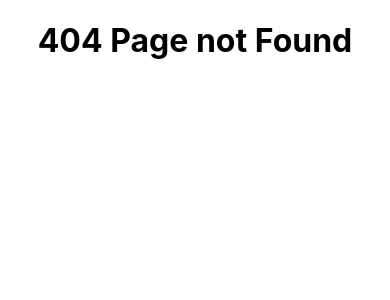
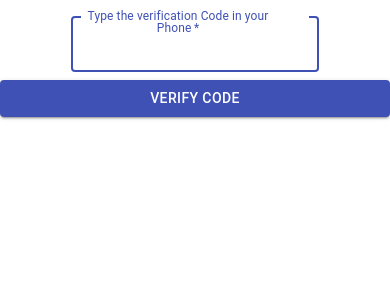
Before and after one commit to Smriti7111/AgroFund-Frontend, a React (Create React App) app in the folder client/: page /verificationForm in a window 390 px wide. Before the commit this address had no page. Shown: the top 300 px of the page. Built offline with nearby package versions, Linux system fonts and the light colour scheme.

Commit message:
Verify phone number

```diff
--- a/client/src/App.js
+++ b/client/src/App.js
@@ -18,6 +18,7 @@ import SignUpInvestor from "./pages/signup/investor";
 import CreateProject from "./components/CreateProject";
 import { useCookies } from "react-cookie";
 import My404Component from "./components/My404Component";
+import VerificationForm from "./components/VerificationForm";
 const axios = require("axios");
 
 const App = () => {
@@ -136,6 +137,11 @@ const App = () => {
             <Route exact path="/signup-farmer" component={SignUpFarmer}></Route>
             <Route
               exact
+              path="/verificationForm"
+              component={VerificationForm}
+            ></Route>
+            <Route
+              exact
               path="/signup-investor"
               component={SignUpInvestor}
             ></Route>
--- a/client/src/components/Navbar.js
+++ b/client/src/components/Navbar.js
@@ -1,4 +1,4 @@
-import React from "react";
+import React, { useState } from "react";
 import { makeStyles } from "@material-ui/core/styles";
 import AppBar from "@material-ui/core/AppBar";
 import Toolbar from "@material-ui/core/Toolbar";
@@ -10,6 +10,9 @@ import { useHistory } from "react-router-dom";
 import { useCookies } from "react-cookie";
 import axios from "axios";
 import CreateProject from "./CreateProject";
+import VerificationForm from "./VerificationForm";
+import Popup from "reactjs-popup";
+import "reactjs-popup/dist/index.css";
 
 const useStyles = makeStyles((theme) => ({
   root: {
@@ -38,6 +41,11 @@ const Navbar = () => {
     history.push("/createProject", { usertype: 1 });
   };
 
+  const showVerificationForm = () => {
+    sendVerificationCode();
+    history.push("/verificationForm");
+  };
+
   const sendVerificationCode = async () => {
     let id = sessionStorage.getItem("id");
     const res = await axios({
@@ -58,9 +66,11 @@ const Navbar = () => {
       );
     } else {
       return (
-        <Button color="inherit" onClick={sendVerificationCode}>
-          Verify
-        </Button>
+        <>
+          <Button color="inherit" onClick={showVerificationForm}>
+            Verify
+          </Button>
+        </>
       );
     }
   };
--- /dev/null
+++ b/client/src/components/VerificationForm.js
@@ -0,0 +1,47 @@
+import React, { useEffect, useState } from "react";
+import TextField from "@material-ui/core/TextField";
+import Button from "@material-ui/core/Button";
+import axios from "axios";
+
+const VerificationForm = () => {
+  const [verificationCode, setVerificationCode] = useState({
+    code: "",
+  });
+  const handleChange = (e) => {
+    const { name, value } = e.target;
+    setVerificationCode((prevState) => ({
+      ...prevState,
+      [name]: value,
+    }));
+  };
+
+  const handleSubmit = async (e) => {
+    e.preventDefault();
+    let id = sessionStorage.getItem("id");
+    const res = await axios({
+      method: "POST",
+      url: `/api/farmer/verifyCode/${id}`,
+      data: verificationCode,
+    });
+  };
+  return (
+    <form method="POST" onSubmit={handleSubmit}>
+      <TextField
+        variant="outlined"
+        margin="normal"
+        required
+        id="code"
+        label="Type the verification Code in your Phone"
+        name="code"
+        value={verificationCode.code}
+        onChange={handleChange}
+        autoFocus
+      />
+      <Button type="submit" fullWidth variant="contained" color="primary">
+        Verify Code
+      </Button>
+    </form>
+  );
+};
+
+export default VerificationForm;
```
